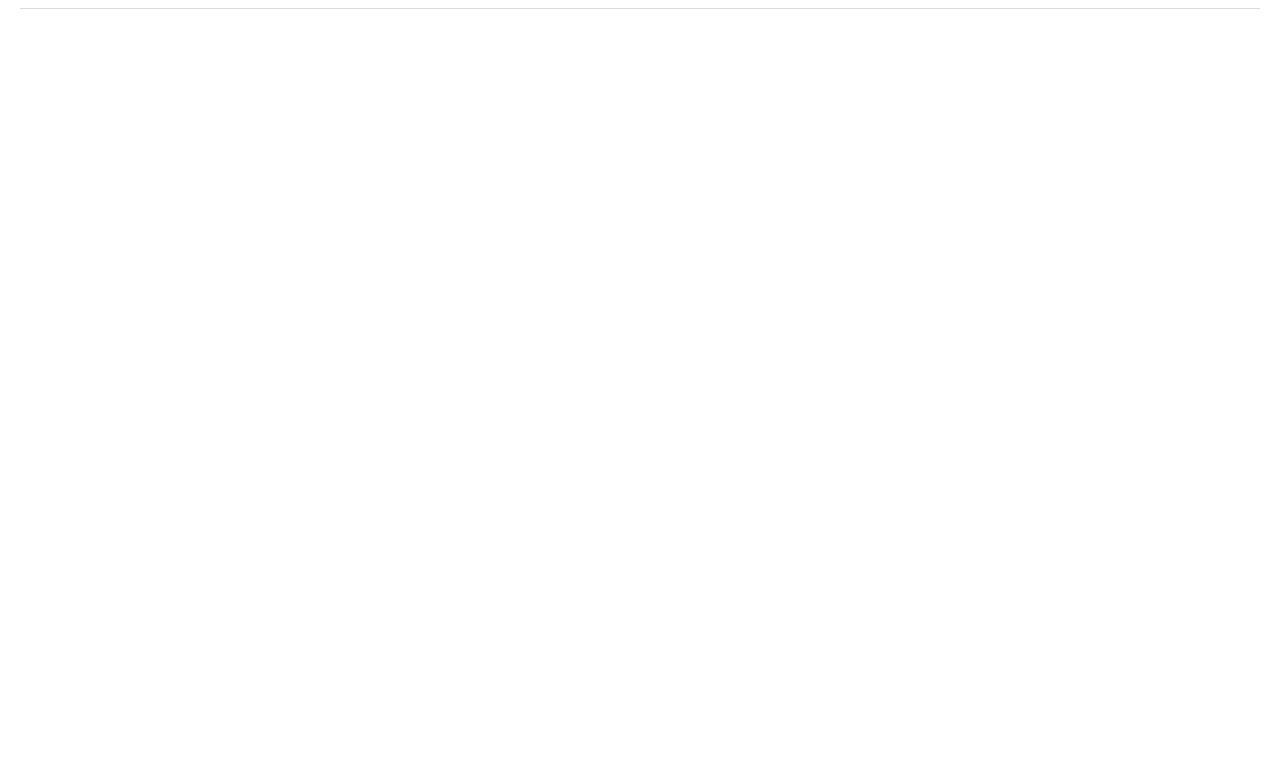
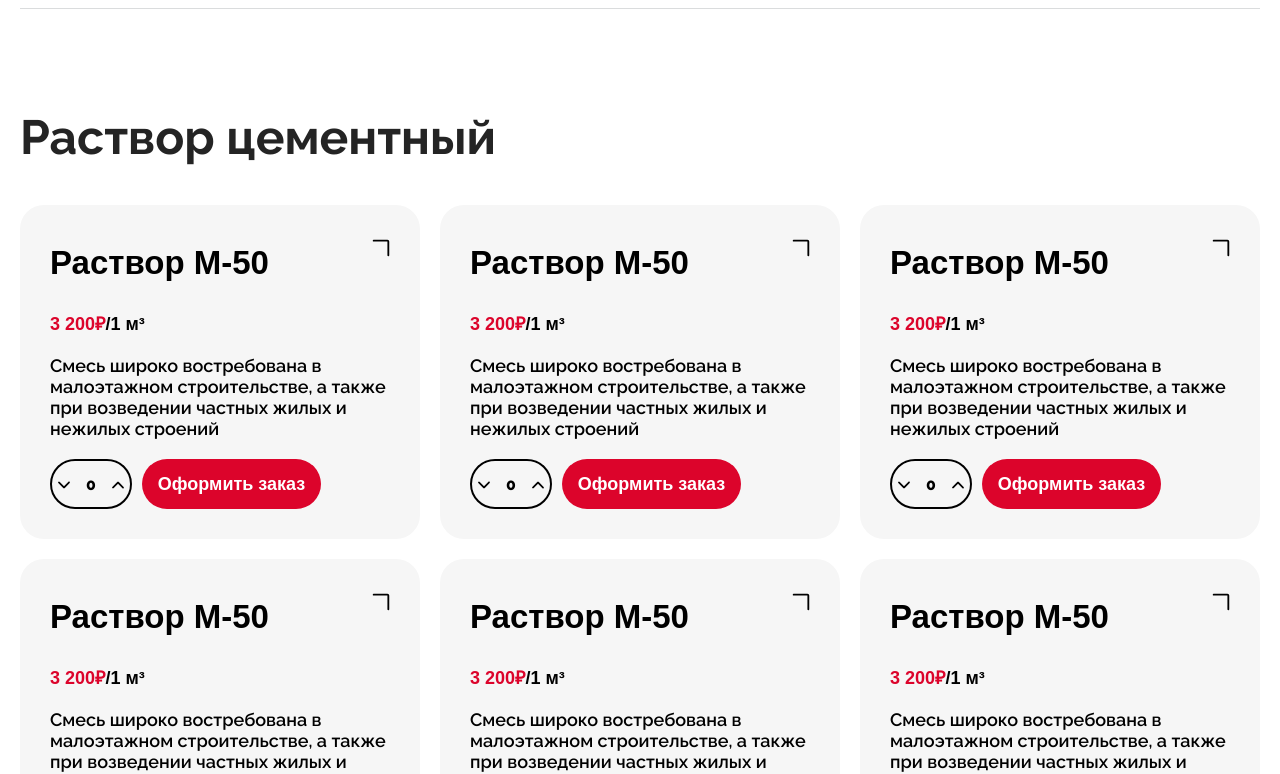
Before and after one commit to FARTIKw3/test1, a Next.js app: page / in a window 1280 px wide. Shown: the part 4362-5136 px from the top of the page. Before the commit the page ends 4371 px from the top, so only its background shows below. Built offline with nearby package versions, Linux system fonts and the light colour scheme.

Commit message:
finished:catalog solution

```diff
--- a/app/page.tsx
+++ b/app/page.tsx
@@ -3,6 +3,7 @@
 import { Stamps } from "@/components/stamps";
 import { Form } from "@/components/form";
 import { Concrete } from "@/components/concrete";
+import { Solution } from "@/components/solution";
 
 export default function Home() {
   return (
@@ -12,6 +13,7 @@
       <Stamps />
       <Form imageSrc="/barrels.jpg" imageAlt="barrels" />
       <Concrete />
+      <Solution />
     </>
   );
 }
--- /dev/null
+++ b/components/solution/index.tsx
@@ -0,0 +1,16 @@
+import { SolutionCard } from "../solutionCard";
+import { solutionData } from "../solutionCard/data";
+import st from "./style.module.css";
+
+export const Solution = () => {
+  return (
+    <div className={st.container}>
+      <h1 className={st.title}>Раствор цементный</h1>
+      <div className={st.solutionContainer}>
+        {solutionData.map((item, index) => (
+          <SolutionCard key={index} item={item} />
+        ))}
+      </div>
+    </div>
+  );
+};
--- /dev/null
+++ b/components/solution/style.module.css
@@ -0,0 +1,28 @@
+.solutionContainer {
+  display: grid;
+  grid-template-columns: repeat(auto-fit, minmax(300px, 1fr));
+  gap: 20px;
+}
+.container {
+  max-width: 1440px;
+  margin: 0 auto;
+  padding-inline: 20px;
+}
+.title {
+  font-size: 48px;
+  color: #242424;
+  margin-top: 100px;
+  margin-bottom: 40px;
+}
+@media (max-width: 670px) {
+  .solutionContainer {
+    display: flex;
+    flex-direction: column;
+    align-items: center;
+  }
+}
+@media (max-width: 520px) {
+  .title {
+    font-size: 32px;
+  }
+}
--- /dev/null
+++ b/components/solutionCard/data.ts
@@ -0,0 +1,50 @@
+interface SolutionData {
+  name: string;
+  price: string;
+  description: string;
+}
+
+export const solutionData: SolutionData[] = [
+  {
+    name: "Раствор М-50",
+    price: "3 200₽",
+    description:
+      "Смесь широко востребована в малоэтажном строительстве, а также при возведении частных жилых и нежилых строений",
+  },
+  {
+    name: "Раствор М-50",
+    price: "3 200₽",
+    description:
+      "Смесь широко востребована в малоэтажном строительстве, а также при возведении частных жилых и нежилых строений",
+  },
+  {
+    name: "Раствор М-50",
+    price: "3 200₽",
+    description:
+      "Смесь широко востребована в малоэтажном строительстве, а также при возведении частных жилых и нежилых строений",
+  },
+  {
+    name: "Раствор М-50",
+    price: "3 200₽",
+    description:
+      "Смесь широко востребована в малоэтажном строительстве, а также при возведении частных жилых и нежилых строений",
+  },
+  {
+    name: "Раствор М-50",
+    price: "3 200₽",
+    description:
+      "Смесь широко востребована в малоэтажном строительстве, а также при возведении частных жилых и нежилых строений",
+  },
+  {
+    name: "Раствор М-50",
+    price: "3 200₽",
+    description:
+      "Смесь широко востребована в малоэтажном строительстве, а также при возведении частных жилых и нежилых строений",
+  },
+  {
+    name: "Раствор М-50",
+    price: "3 200₽",
+    description:
+      "Смесь широко востребована в малоэтажном строительстве, а также при возведении частных жилых и нежилых строений",
+  },
+];
--- /dev/null
+++ b/components/solutionCard/index.tsx
@@ -0,0 +1,49 @@
+"use client";
+import { TbBorderCornerSquare } from "react-icons/tb";
+import { IoIosArrowDown, IoIosArrowUp } from "react-icons/io";
+import st from "./style.module.css";
+import { useState } from "react";
+
+export const SolutionCard = ({ item }: { item: any }) => {
+  const [count, setCount] = useState(0);
+
+  const increment = () => setCount((prev) => prev + 1);
+  const decrement = () => setCount((prev) => (prev > 0 ? prev - 1 : 0));
+
+  return (
+    <div className={st.solution}>
+      <div className={st.solution__header}>
+        <div className={st.solution__title}>
+          <h2>{item.name}</h2>
+        </div>
+        <div className={st.solution__corner}>
+          <TbBorderCornerSquare size={22} />
+        </div>
+      </div>
+
+      <div>
+        <span className={st.solution__span__red}>
+          {item.price}
+          <span className={st.spanRaz}>/1 м³</span>
+        </span>
+      </div>
+
+      <div className={st.solution__paragh}>
+        <p>{item.description}</p>
+      </div>
+
+      <div className={st.solution__press}>
+        <div className={st.solution__counter}>
+          <button className={st.counter__btn} onClick={decrement}>
+            <IoIosArrowDown size={18} />
+          </button>
+          <div>{count}</div>
+          <button className={st.counter__btn} onClick={increment}>
+            <IoIosArrowUp size={18} />
+          </button>
+        </div>
+        <button className={st.solution__button}>Оформить заказ</button>
+      </div>
+    </div>
+  );
+};
--- /dev/null
+++ b/components/solutionCard/style.module.css
@@ -0,0 +1,105 @@
+.container {
+  max-width: 1440px;
+  margin: 0 auto;
+  padding-inline: 20px;
+}
+.solutionContainer {
+  display: grid;
+  grid-template-columns: repeat(auto-fit, minmax(300px, 1fr));
+  gap: 20px;
+}
+.solution {
+  max-width: 420px;
+  background-color: #f6f6f6;
+  padding: 30px;
+  border-radius: 24px;
+}
+.solution__header {
+  display: flex;
+  align-items: center;
+  justify-content: space-between;
+  margin-bottom: 20px;
+}
+.title {
+  font-size: 48px;
+  color: #242020;
+  margin: 100px 0 40px;
+}
+.solution__title {
+  font-size: 22px;
+  font-family: sans-serif;
+  font-weight: 600;
+  color: #000000;
+
+  border-radius: 12px;
+}
+.solution__corner {
+  transform: rotate(90deg);
+  margin-bottom: 30px;
+}
+.stamp__span {
+  font-size: 18px;
+  color: #000;
+  font-weight: 600;
+  font-family: sans-serif;
+}
+.solution__paragh {
+  font-size: 18px;
+  font-weight: 600;
+  max-width: 360px;
+  margin-top: 20px;
+}
+.solution__span__red {
+  color: #dc042b;
+  font-size: 18px;
+  font-weight: bold;
+  font-family: sans-serif;
+}
+.spanRaz {
+  color: #000;
+}
+.solution__press {
+  display: flex;
+  gap: 10px;
+  margin-top: 20px;
+}
+.solution__counter {
+  display: flex;
+  align-items: center;
+  justify-content: center;
+  gap: 10px;
+  padding: 10px 0;
+  /* width: 120px; */
+  border: 2px solid #000;
+  border-radius: 32px;
+  font-size: 16px;
+  font-weight: 800;
+}
+.counter__btn {
+  background: none;
+  border: none;
+  cursor: pointer;
+  margin-top: 5px;
+  padding-inline: 3px;
+}
+.solution__button {
+  font-size: 18px;
+  padding: 10px 16px;
+  border-radius: 32px;
+  background: #dc042b;
+  color: #fff;
+  border: none;
+  font-weight: 600;
+  cursor: pointer;
+}
+
+@media (max-width: 670px) {
+  .solutionContainer {
+    display: flex;
+    flex-direction: column;
+    align-items: center;
+  }
+  .solution__button {
+    padding: 12px 18px;
+  }
+}
```
